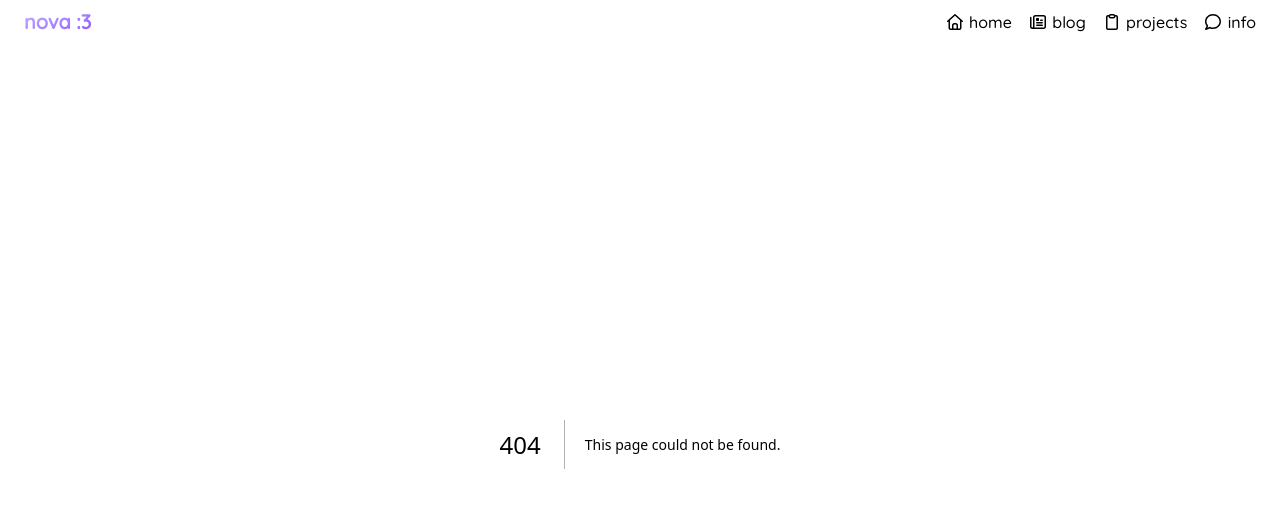
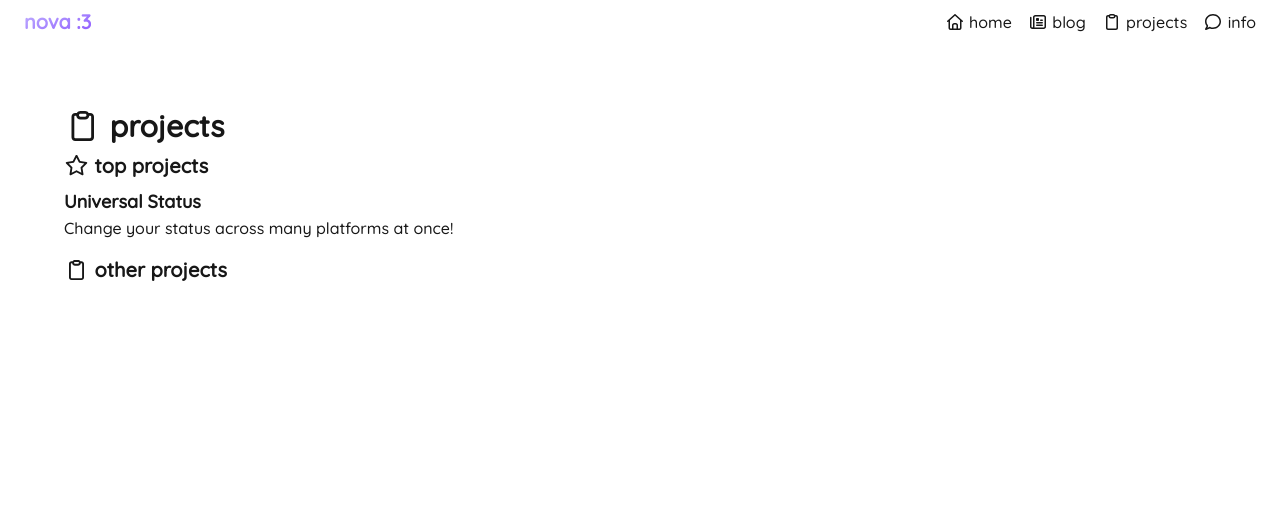
Before and after one commit to aelithron/novatea, a Next.js app: page /projects in a window 1280 px wide. Before the commit this address had no page. Shown: the top 508 px of the page. Built offline with nearby package versions, Linux system fonts and the light colour scheme.

Commit message:
start project list page :3 :3 :3 :3

```diff
--- /dev/null
+++ b/app/projects/page.tsx
@@ -0,0 +1,33 @@
+import projectList from "@/utils/projects";
+import { faClipboard, faStar } from "@fortawesome/free-regular-svg-icons";
+import { FontAwesomeIcon } from "@fortawesome/react-fontawesome";
+import { Metadata } from "next";
+
+export const metadata: Metadata = { title: "projects" }
+export default function Page() {
+  const topProjects = projectList().filter(project => project.spotlighted);
+  const otherProjects = projectList().filter(project => !project.spotlighted);
+  return (
+    <div className="flex flex-col min-h-screen p-8 md:p-16">
+      <h1 className="text-3xl font-semibold"><FontAwesomeIcon icon={faClipboard} /> projects</h1>
+      <div className="flex flex-col mt-2">
+        <h2 className="text-xl font-semibold"><FontAwesomeIcon icon={faStar} /> top projects</h2>
+        <div className="grid grid-cols-1 md:grid-cols-2 gap-2 my-2">
+          {topProjects.map((project, index) => <div key={index}>
+            <h1 className="text-lg font-semibold">{project.title}</h1>
+            <p>{project.description}</p>
+          </div>)}
+        </div>
+      </div>
+      <div className="flex flex-col mt-2">
+        <h2 className="text-xl font-semibold"><FontAwesomeIcon icon={faClipboard} /> other projects</h2>
+        <div className="grid grid-cols-1 md:grid-cols-3 gap-2 my-2">
+          {otherProjects.map((project, index) => <div key={index}>
+            <h1 className="text-lg">{project.title}</h1>
+            <p>{project.description}</p>
+          </div>)}
+        </div>
+      </div>
+    </div>
+  );
+}
--- /dev/null
+++ b/novatea.d.ts
@@ -0,0 +1,6 @@
+export type NovaProject = {
+  title: string;
+  description: string;
+  image: URL | null;
+  spotlighted: boolean;
+}
--- /dev/null
+++ b/utils/projects.ts
@@ -0,0 +1,7 @@
+import { NovaProject } from "@/novatea";
+
+export default function projectList(): NovaProject[] {
+  const projects: NovaProject[] = [];
+  projects.push({ title: "Universal Status", description: "Change your status across many platforms at once!", image: null, spotlighted: true });
+  return projects;
+}
```
